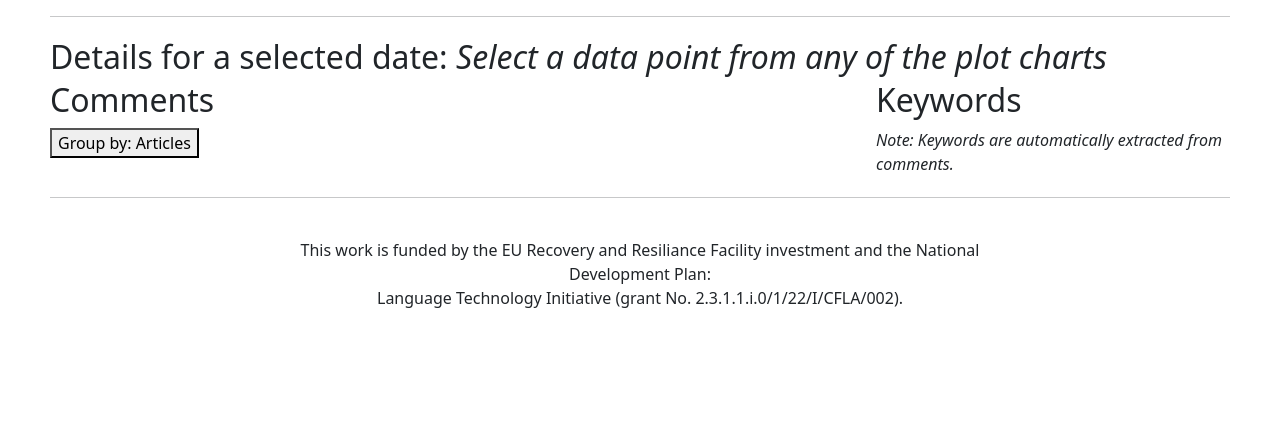
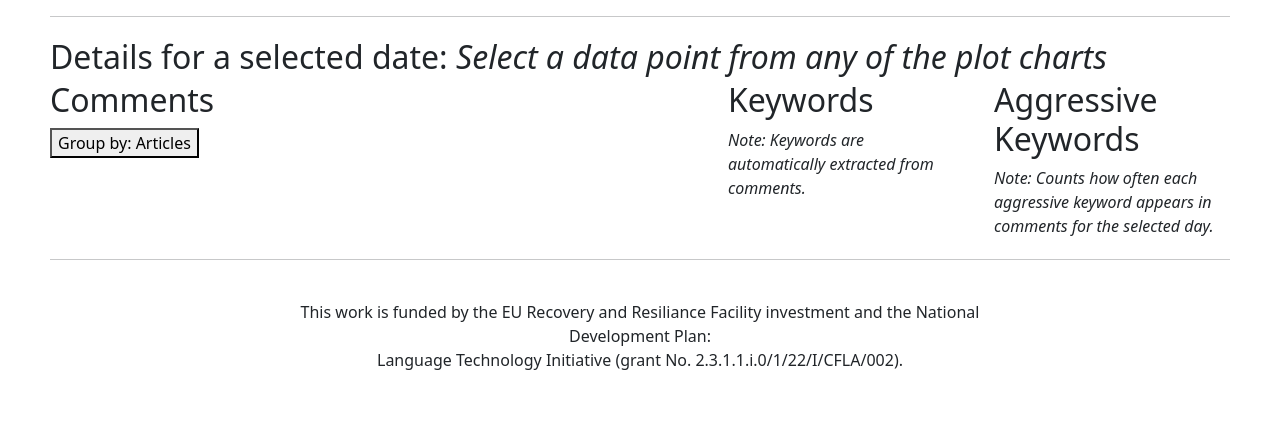
Before and after one commit to LUMII-AILab/Barometrs, a FastAPI app: template templates/index.html in a window 1280 px wide. Shown: the part 1680-2112 px from the top of the page. Before the commit the page ends 1988 px from the top, so only its background shows below. Run offline with FastAPI, Linux system fonts and the light colour scheme; the template is opened without the code that fills it, so the values that code supplies are empty; some libraries are stand-ins or nearby versions.

Commit message:
Add table to show aggressive keywords for the selected date.

```diff
--- a/static/css/main.css
+++ b/static/css/main.css
@@ -85,11 +85,7 @@
     width: 100%;
 
     @media (min-width: 1200px) {
-        max-width: 70%;
-
-        #predictedCommentsTable {
-            width: 95%;
-        }
+        max-width: 60%;
     }
 }
 
@@ -100,7 +96,7 @@
     max-width: 50%;
 
     @media (min-width: 1200px) {
-        max-width: 30%;
+        max-width: 20%;
     }
 }
 
--- /dev/null
+++ b/static/js/aggressive_keywords_table.js
@@ -0,0 +1,26 @@
+function createAggressiveKeywordsTable() {
+    var table = new Tabulator("#aggressiveKeywordsTable", {
+        ajaxURL: "/aggressive_keywords_by_day",
+        ajaxParams: function() {
+            const form = $('#analysisRequestForm');
+            return {
+                requestDate: form.find('[name="requestDate"]').val(),
+                language: form.find('[name="language"]').val(),
+            };
+        },
+        width: 300,
+        height: 800,
+        layout: "fitColumns",
+        initialSort: [{column: "count", dir: "desc"}],
+        groupBy: function(data) {
+            return data.language;
+        },
+        groupHeader: function(value, count) {
+            return "Language: " + value.toUpperCase() + "<span style='color:#d00; margin-left:10px;'>(" + count + " keywords)</span>";
+        },
+        columns: [
+            {title: "Keyword", field: "word", hozAlign: "left", headerFilter: "input"},
+            {title: "Count", field: "count", sorter: "number", formatter: cell => cell.getValue(), hozAlign: "left", width: 80},
+        ],
+    });
+}
--- a/static/js/chart_click_handler.js
+++ b/static/js/chart_click_handler.js
@@ -20,6 +20,7 @@ function addRequestPredictedCommentsOnClickToChart($divElem) {
         // createClusteredArticlesTable();
         createPrecictedCommentsTable();
         createEmotionKeywordsTable();
+        createAggressiveKeywordsTable();
     }
 
     $divElem[0].on('plotly_click', function (data) {
--- a/templates/index.html
+++ b/templates/index.html
@@ -139,6 +139,13 @@
             </div>
             <div id="emotionKeywordsTable" class="tabulator-table"></div>
         </div>
+        <div class="keyword-container">
+            <div style="margin-bottom: 5px;">
+                <h2>Aggressive Keywords</h2>
+                <i>Note: Counts how often each aggressive keyword appears in comments for the selected day.</i>
+            </div>
+            <div id="aggressiveKeywordsTable" class="tabulator-table"></div>
+        </div>
     </div>
     <hr>
     <div class="footer" style="margin: 40px 0 30px; font-size: 1rem; text-align: center; padding: 0 20%;">
@@ -177,6 +184,7 @@
 </body>
 <script src="/static/js/predicted_comments_table.js"></script>
 <script src="/static/js/emotion_keywords_table.js"></script>
+<script src="/static/js/aggressive_keywords_table.js"></script>
 <script src="/static/js/chart_click_handler.js"></script>
 <script src="/static/js/aggressiveness_chart.js"></script>
 <script src="/static/js/main.js"></script>
```
Also changed, not shown: db/crud/aggressiveness.py (+41 -1 lines), routes/default.py (+10 -0 lines).
